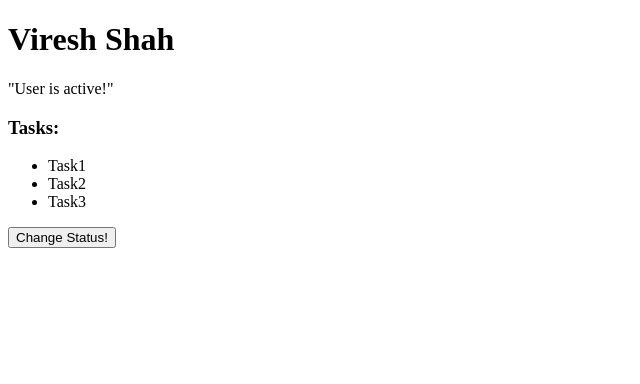
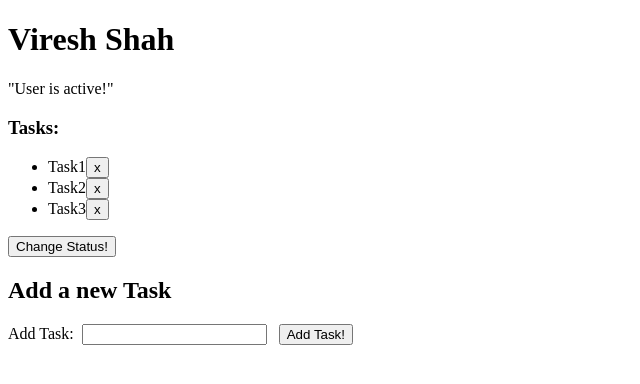
Before and after one commit to HotwaxOrg/Vue-and-Ionic-Tutorials, a Vue app in the folder VueTutorials/: page / in a window 1280 px wide. Shown: the top 384 px of the page, without its empty margins (0-640 px from the left). Built offline with nearby package versions, Linux system fonts and the light colour scheme.

Commit message:
Form Handling in vue directives

```diff
--- a/VueTutorials/src/App.vue
+++ b/VueTutorials/src/App.vue
@@ -1,4 +1,4 @@
-<script>
+<script setup>
   import { ref } from 'vue';
   // Option api
   // export default{
@@ -22,11 +22,10 @@
   // }
 
   // Composition api
-  export default{
-    setup(){
   const name = ref("Viresh Shah");
   const status = ref("active");
   const tasks = ref(["Task1", "Task2", "Task3"]);
+  const newTask = ref('');
 
   const toggleStatus = () => {
     if (status.value === "active"){
@@ -36,14 +35,16 @@
     }
   };
 
-      return {
-        name,
-        status,
-        tasks,
-        toggleStatus,
-      }
+  const addTasks = () => {
+    if (newTask.value !== ''){
+      tasks.value.push(newTask.value);
+      newTask.value = '';
     }
   };
+
+  const deleteTasks = (index) => {
+    tasks.value.splice(index, 1);
+  }
 </script>
 
 <template>
@@ -64,7 +65,12 @@
   <!-- Looping directives -->
    <h3>Tasks:</h3>
    <ul>
-    <li v-for="task in tasks" :key="task">{{ task }}</li>
+    <li v-for="(task, index) in tasks" :key="task">
+      <span>
+        {{ task }}
+      </span>
+      <button @click="deleteTasks(index)">x</button>
+    </li>
    </ul>
 
    <!-- Bind directives -->
@@ -73,4 +79,12 @@
 
    <!-- Events and Methods -->
     <button @click="toggleStatus">Change Status!</button>
+
+    <!-- Form Handling -->
+     <h2>Add a new Task</h2>
+     <form @submit.prevent="addTasks">
+        <label for="newTask">Add Task: &nbsp;</label>
+        <input type="text" name="newTask" id="newTask" v-model="newTask"> &nbsp;
+        <button type="submit">Add Task!</button>
+     </form>
   </template>
```
Lines whose indentation alone changed are shown as unchanged.
